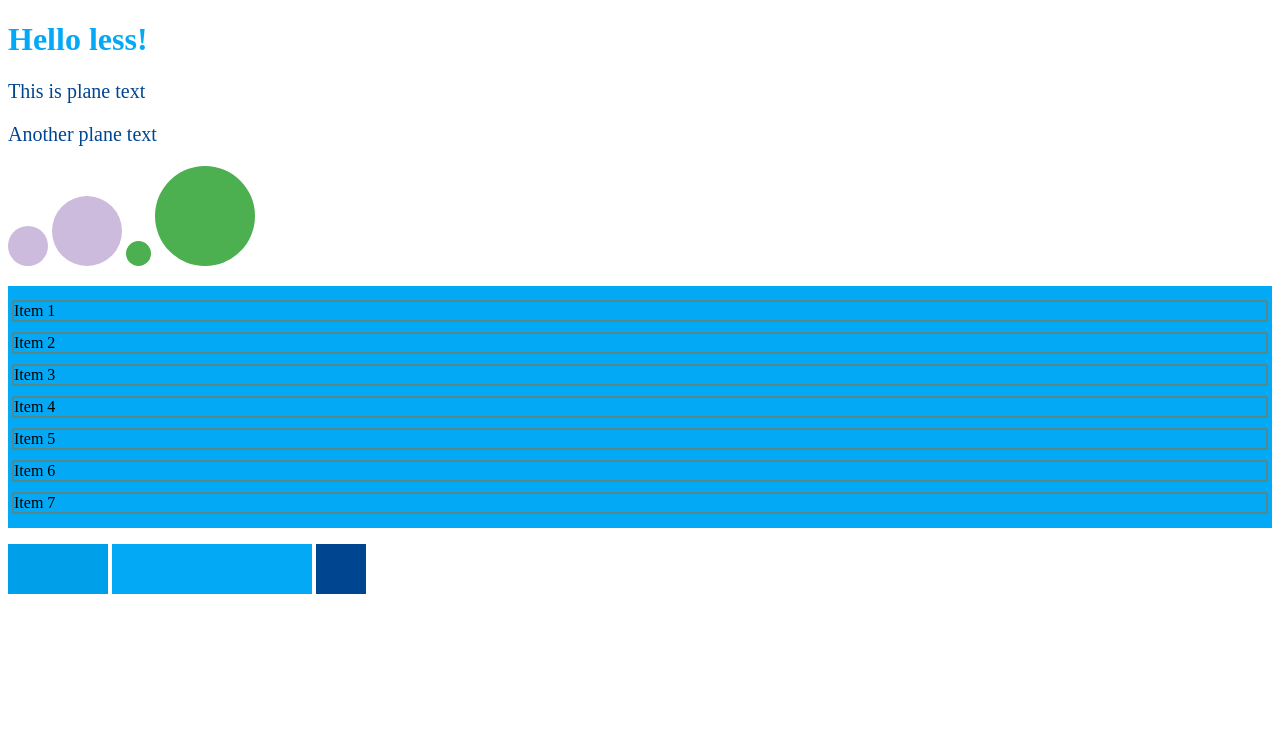
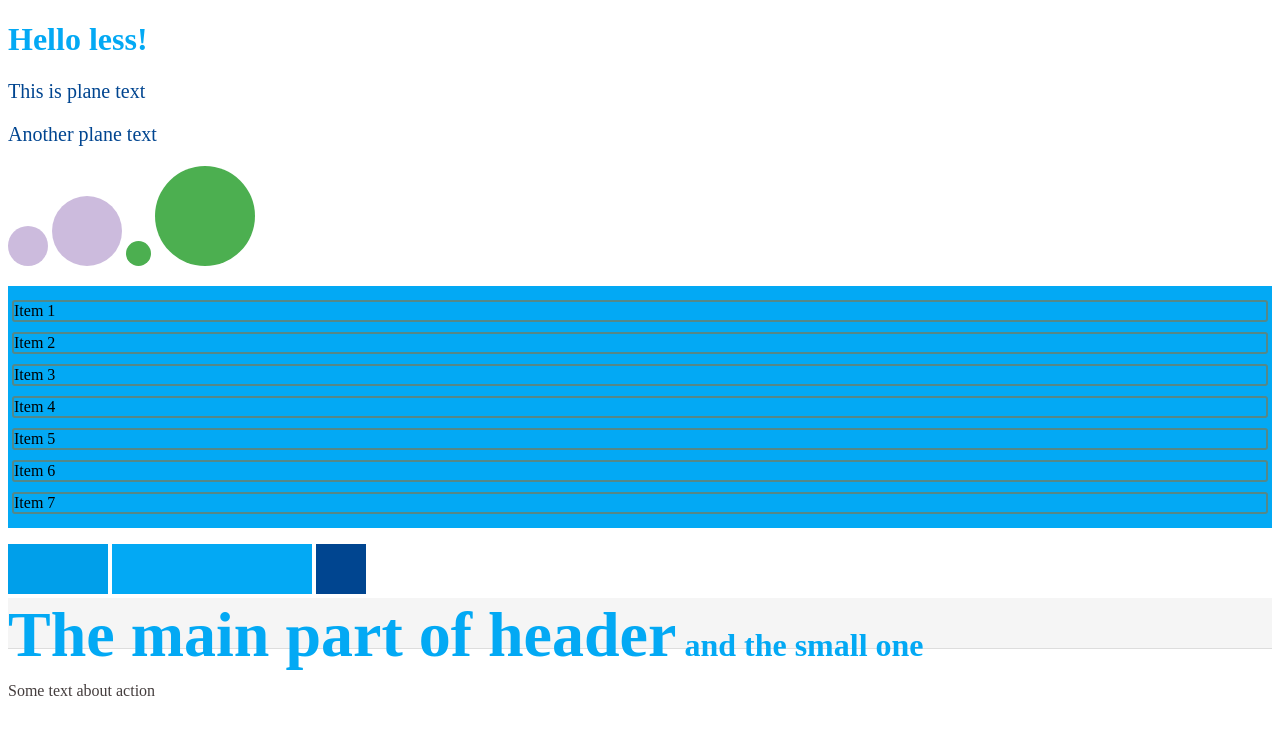
Before and after one commit to alexey-korablin/test_for_less, a website: page app/index.html in a window 1280 px wide. Drawn offline with nearby package versions, Linux system fonts and the light colour scheme; files that its build step writes are made by us from their sources.

Commit message:
Learn_less_0001 Nested rules

```diff
--- a/app/index.html
+++ b/app/index.html
@@ -27,5 +27,9 @@
     <div id="left"></div>
     <div id="right"></div>
     <div id="third"></div>
+    <div class="global-header">
+        <h1>The main part of header<small> and the small one</small></h1>
+        <div class="header-actions">Some text about action</div>
+    </div>
 </body>
 </html>
--- a/app/styles/style.less
+++ b/app/styles/style.less
@@ -88,3 +88,29 @@ div {
         background-color: fadeout(@var, 50%);
     }
 }
+
+//********************************************
+
+.global-header {
+    display: block;
+    background-color: #f5f5f5;
+    color: #443d3d;
+    border-bottom: 1px solid #ddd;
+
+    h1 {
+        margin-top: 0;
+        margin-bottom: 0;
+        font-size: 4rem;
+
+        small {
+            font-size: 2rem;
+        }
+    }
+
+    .header-actions {
+        background-color: #fff;
+        padding-top: 10px;
+        padding-bottom: 10px;
+        text-align: center;
+    }
+}
```
